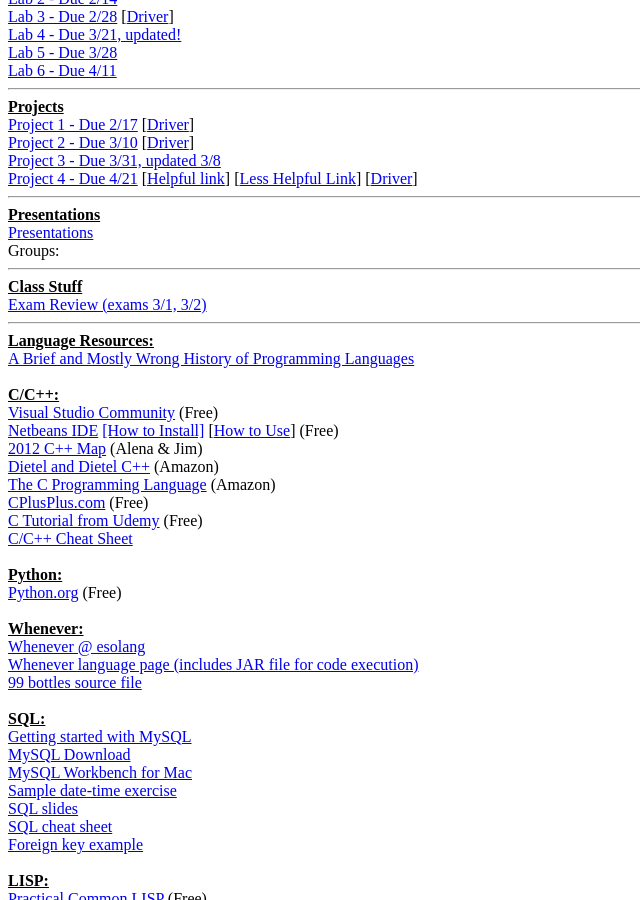
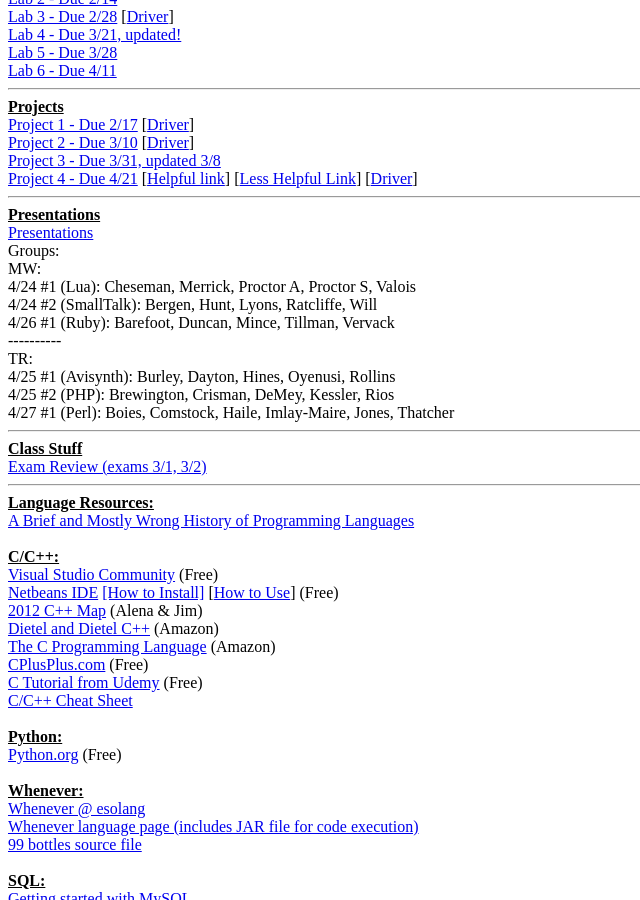
Before and after one commit to ripark/ripark.github.io, a Jekyll site: the page built from s17/cosc251.html, in a window 1280 px wide and 900 px high, scrolled down 549 px. Shown: the whole window, without its empty margins (0-640 px from the left). Built offline with Jekyll 4.4.1, drawn with Linux system fonts in a browser that asks for light colours; Markdown is read by kramdown in place of the engine named in the settings.

Commit message:
presentation adds

```diff
--- a/s17/cosc251.html
+++ b/s17/cosc251.html
@@ -54,6 +54,24 @@
 <a href="http://ripark.github.io/s17/COSC251Pres.pdf">Presentations</a>
 <br>
 Groups:
+<br>
+MW:
+<br>
+4/24 #1 (Lua): Cheseman, Merrick, Proctor A, Proctor S, Valois
+<br>
+4/24 #2 (SmallTalk): Bergen, Hunt, Lyons, Ratcliffe, Will
+<br>
+4/26 #1 (Ruby): Barefoot, Duncan, Mince, Tillman, Vervack
+<br>
+----------
+<br>
+TR:
+<br>
+4/25 #1 (Avisynth): Burley, Dayton, Hines, Oyenusi, Rollins
+<br>
+4/25 #2 (PHP): Brewington, Crisman, DeMey, Kessler, Rios
+<br>
+4/27 #1 (Perl): Boies, Comstock, Haile, Imlay-Maire, Jones, Thatcher
 <br>
 <hr>
 <strong><u>Class Stuff</strong></u>
```
Also changed, not shown: 1 other file.
